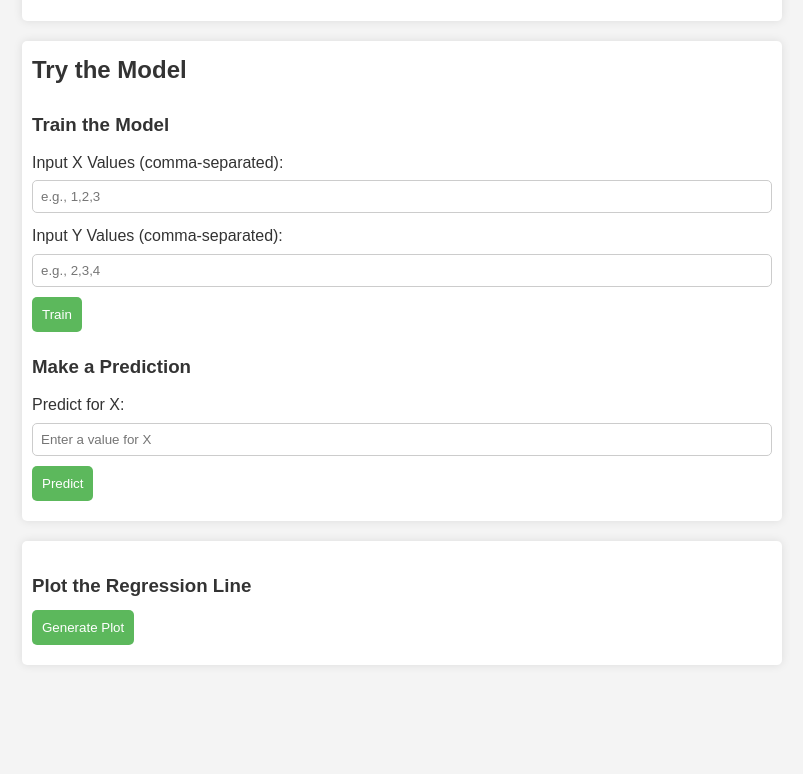
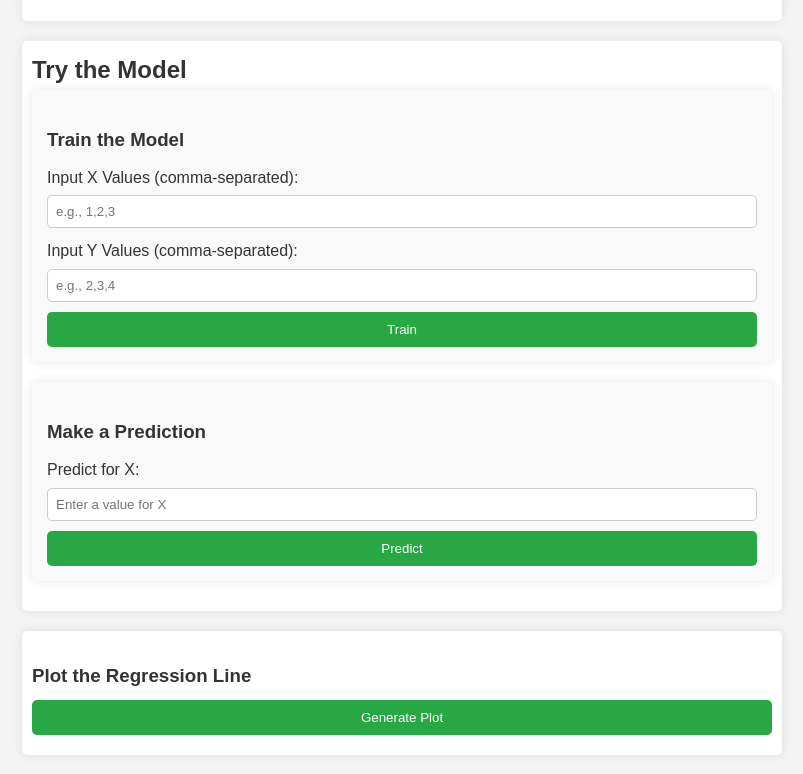
Before and after one commit to pcmoraesmenezes/nodejs-statistic-ml, a plain HTML site: page frontend/simple_linear_regression.html in a window 1280 px wide. Shown: the part 1469-2243 px from the top of the page, without its empty margins (238-1041 px from the left). Before the commit the page ends 2174 px from the top, so only its background shows below. Drawn offline with nearby package versions, Linux system fonts and the light colour scheme.

```diff
--- a/frontend/styles.css
+++ b/frontend/styles.css
@@ -95,3 +95,39 @@
     margin-top: 20px;
     margin-bottom: 10px;
 }
+
+form {
+    margin-bottom: 20px;
+    background-color: #f9f9f9;
+    padding: 15px;
+    border-radius: 5px;
+    box-shadow: 0 0 10px rgba(0, 0, 0, 0.1);
+}
+
+input {
+    width: 100%;
+    padding: 8px;
+    margin: 5px 0 10px 0;
+    border: 1px solid #ccc;
+    border-radius: 5px;
+}
+
+button {
+    width: 100%;
+    padding: 10px;
+    background-color: #28a745;
+    color: white;
+    border: none;
+    border-radius: 5px;
+    cursor: pointer;
+}
+
+button:hover {
+    background-color: #218838;
+}
+
+#prediction-result {
+    margin-top: 10px;
+    font-weight: bold;
+    color: #333;
+}
```
